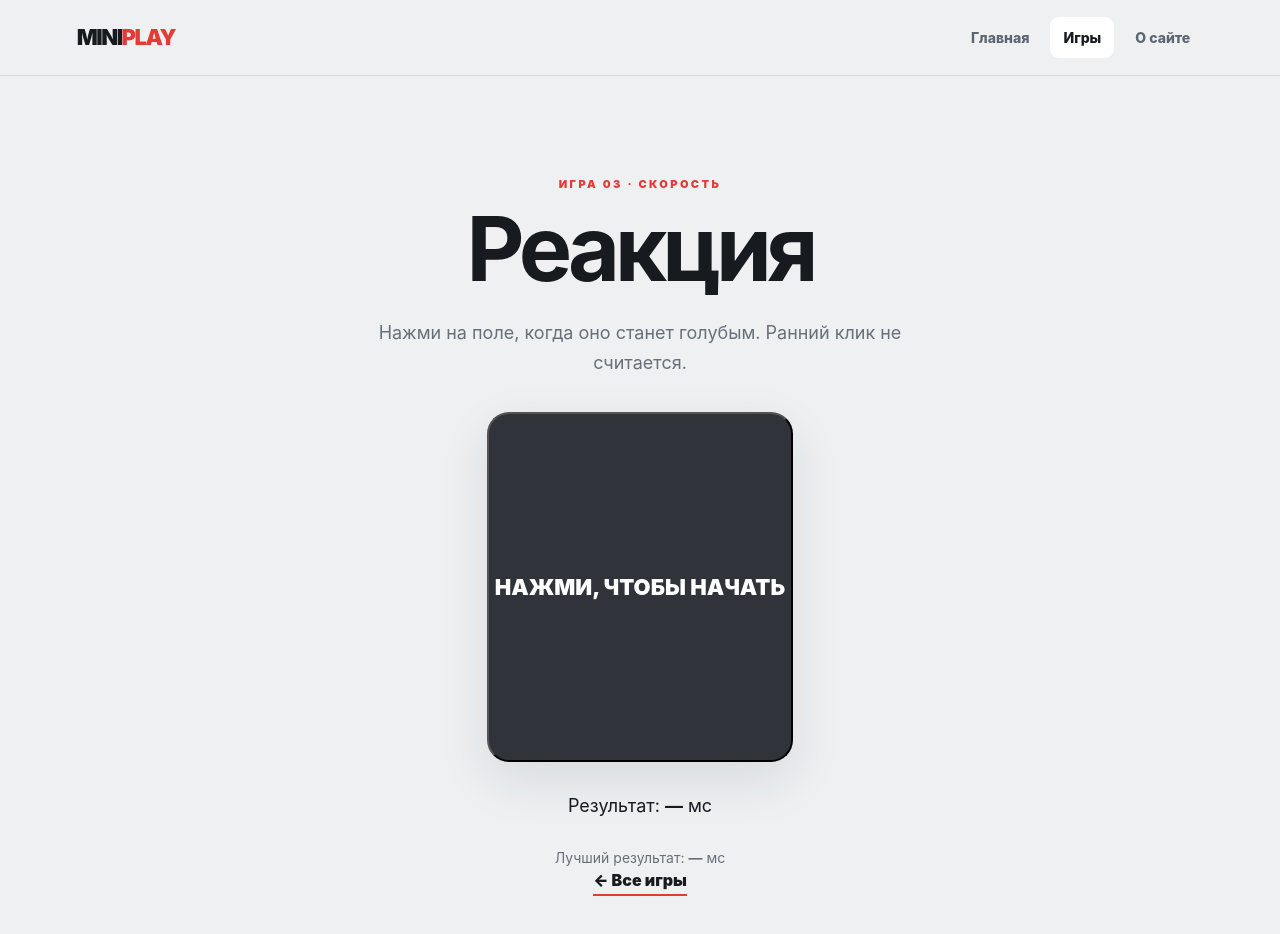
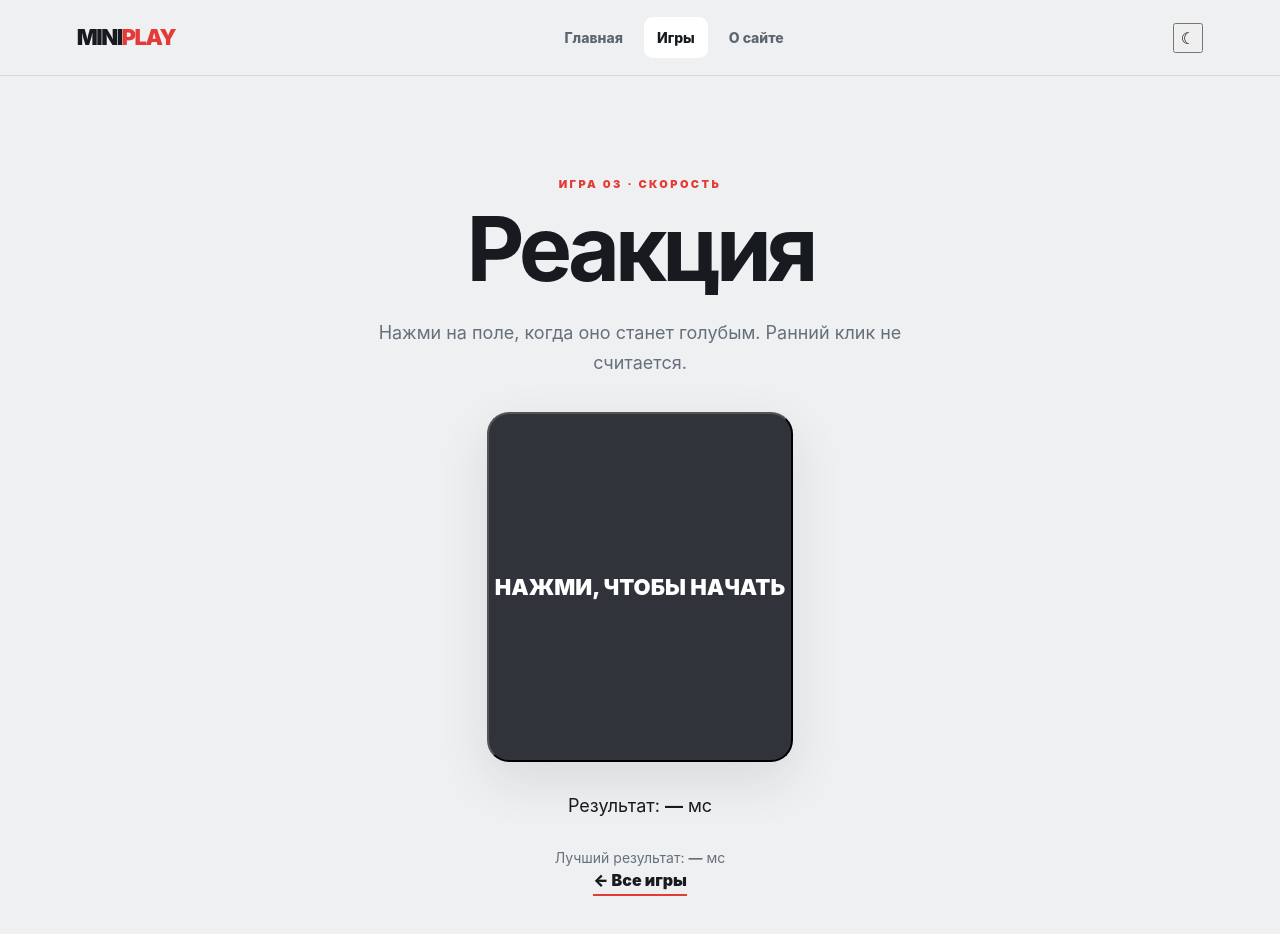
Before and after one commit to pugartj-a11y/-, a plain HTML site: page reaction.html in a window 1280 px wide. Drawn offline with Linux system fonts and the light colour scheme.

Commit message:
Improve reaction.html with theme controls

```diff
--- a/reaction.html
+++ b/reaction.html
@@ -1 +1 @@
-<!doctype html><html lang="ru"><head><meta charset="UTF-8"><meta name="viewport" content="width=device-width,initial-scale=1"><meta name="description" content="Игра на реакцию в MiniPlay."><title>Реакция — MiniPlay</title><link rel="stylesheet" href="style.css"></head><body><header class="site-header"><a class="logo" href="index.html">MINI<span>PLAY</span></a><nav aria-label="Основная навигация"><a href="index.html">Главная</a><a class="active" aria-current="page" href="games.html">Игры</a><a href="about.html">О сайте</a></nav></header><main class="game-page"><p class="eyebrow">ИГРА 03 · СКОРОСТЬ</p><h1>Реакция</h1><p class="lead">Нажми на поле, когда оно станет голубым. Ранний клик не считается.</p><button id="reaction" class="reaction-box" type="button" aria-live="polite"><span id="reactionText">НАЖМИ, ЧТОБЫ НАЧАТЬ</span></button><div class="reaction-result">Результат: <b id="result" aria-live="polite">—</b> мс</div><div class="best">Лучший результат: <b id="best">—</b> мс</div><a class="text-link" href="games.html">← Все игры</a></main><script src="reaction.js" defer></script></body></html>
+<!doctype html><html lang="ru"><head><meta charset="UTF-8"><meta name="viewport" content="width=device-width,initial-scale=1"><meta name="description" content="Игра на реакцию в MiniPlay."><title>Реакция — MiniPlay</title><link rel="stylesheet" href="style.css"></head><body><header class="site-header"><a class="logo" href="index.html">MINI<span>PLAY</span></a><nav aria-label="Основная навигация"><a href="index.html">Главная</a><a class="active" aria-current="page" href="games.html">Игры</a><a href="about.html">О сайте</a></nav><button id="themeToggle" class="theme-toggle" type="button" aria-label="Включить тёмную тему">☾</button></header><main class="game-page"><p class="eyebrow">ИГРА 03 · СКОРОСТЬ</p><h1>Реакция</h1><p class="lead">Нажми на поле, когда оно станет голубым. Ранний клик не считается.</p><button id="reaction" class="reaction-box" type="button" aria-live="polite"><span id="reactionText">НАЖМИ, ЧТОБЫ НАЧАТЬ</span></button><div class="reaction-result">Результат: <b id="result" aria-live="polite">—</b> мс</div><div class="best">Лучший результат: <b id="best">—</b> мс</div><a class="text-link" href="games.html">← Все игры</a></main><script src="reaction.js" defer></script><script src="app.js" defer></script></body></html>
```
